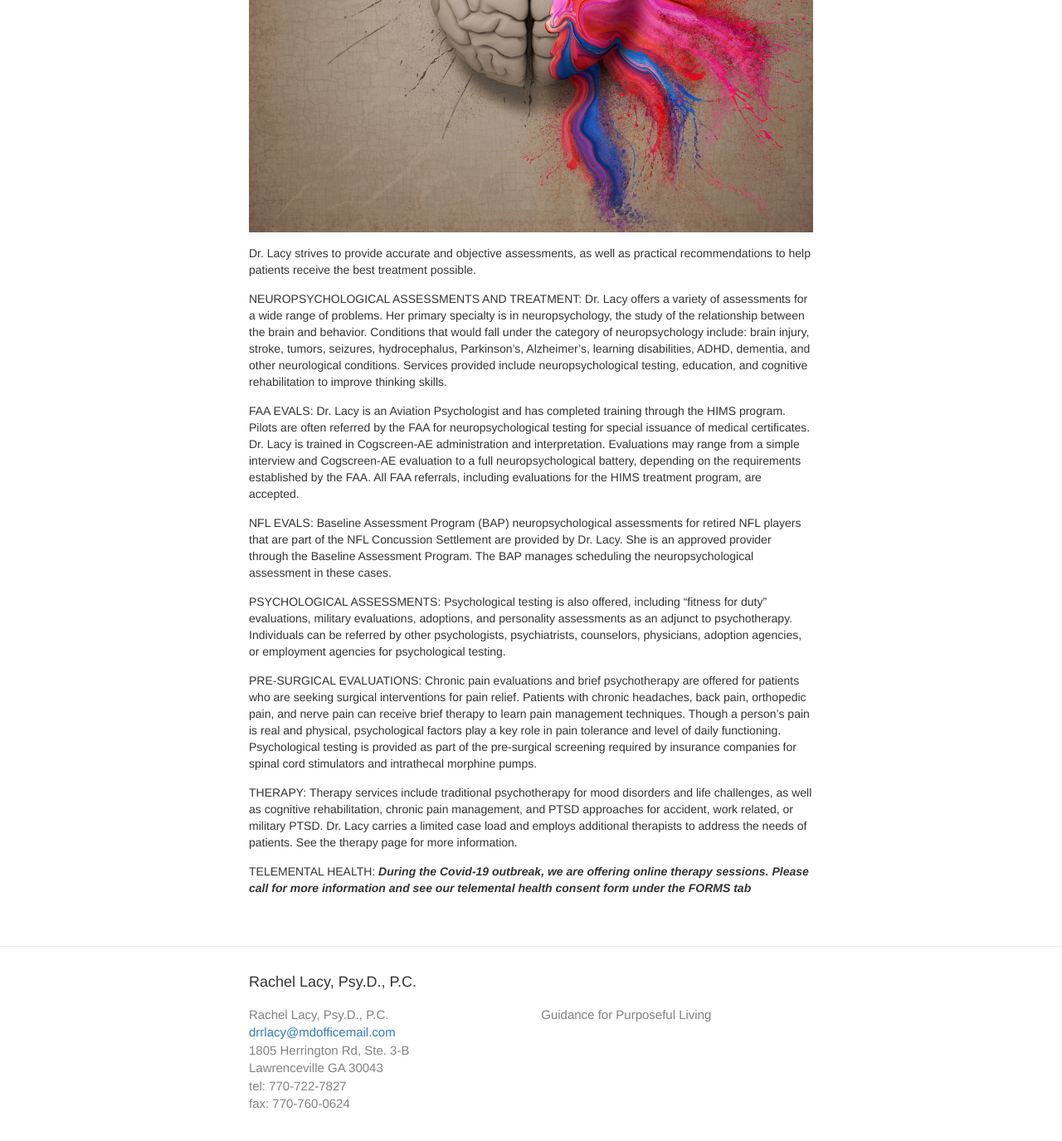
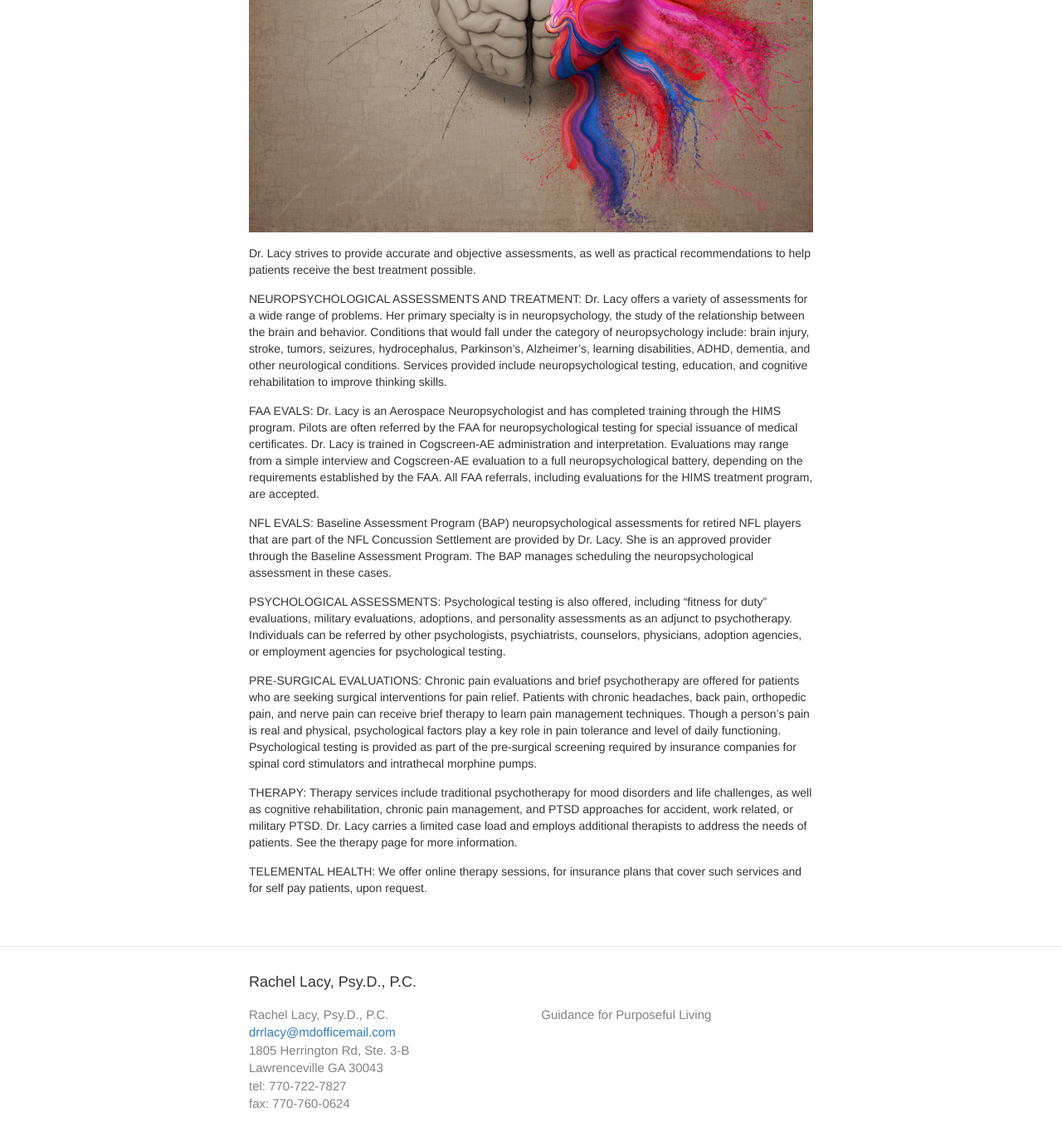
Before and after one commit to halcyon/renewedbrain.com, a Jekyll site: the page built from services.md, in a window 1280 px wide and 1400 px high, scrolled down 704 px. Shown: the top 1375 px of the window at 83% size. Built offline with Jekyll 4.4.1, drawn with Linux system fonts in a browser that asks for light colours.

Commit message:
Update services.md
remove covid notice and change telemental health statement

```diff
--- a/services.md
+++ b/services.md
@@ -10,7 +10,7 @@ Dr. Lacy strives to provide accurate and objective assessments, as well as pract
 
 NEUROPSYCHOLOGICAL ASSESSMENTS AND TREATMENT: Dr. Lacy offers a variety of assessments for a wide range of problems.  Her primary specialty is in neuropsychology, the study of the relationship between the brain and behavior. Conditions that would fall under the category of neuropsychology include: brain injury, stroke, tumors, seizures, hydrocephalus, Parkinson’s, Alzheimer’s, learning disabilities, ADHD, dementia, and other neurological conditions.  Services provided include neuropsychological testing, education, and cognitive rehabilitation to improve thinking skills.
 
-FAA EVALS: Dr. Lacy is an Aviation Psychologist and has completed training through the HIMS program. Pilots are often referred by the FAA for neuropsychological testing for special issuance of medical certificates. Dr. Lacy is trained in Cogscreen-AE administration and interpretation. Evaluations may range from a simple interview and Cogscreen-AE evaluation to a full neuropsychological battery, depending on the requirements established by the FAA.  All FAA referrals, including evaluations for the HIMS treatment program, are accepted.
+FAA EVALS: Dr. Lacy is an Aerospace Neuropsychologist and has completed training through the HIMS program. Pilots are often referred by the FAA for neuropsychological testing for special issuance of medical certificates. Dr. Lacy is trained in Cogscreen-AE administration and interpretation. Evaluations may range from a simple interview and Cogscreen-AE evaluation to a full neuropsychological battery, depending on the requirements established by the FAA.  All FAA referrals, including evaluations for the HIMS treatment program, are accepted.
 
 NFL EVALS: Baseline Assessment Program (BAP) neuropsychological assessments for retired NFL players that are part of the NFL Concussion Settlement are provided by Dr. Lacy.  She is an approved provider through the Baseline Assessment Program. The BAP manages scheduling the neuropsychological assessment in these cases.
 
@@ -20,4 +20,4 @@ PRE-SURGICAL EVALUATIONS: Chronic pain evaluations and brief psychotherapy are o
 
 THERAPY: Therapy services include traditional psychotherapy for mood disorders and life challenges, as well as cognitive rehabilitation, chronic pain management, and PTSD approaches for accident, work related, or military PTSD. Dr. Lacy carries a limited case load and employs additional therapists to address the needs of patients. See the therapy page for more information.
 
-TELEMENTAL HEALTH: ***During the Covid-19 outbreak, we are offering online therapy sessions. Please call for more information and see our telemental health consent form under the FORMS tab***
+TELEMENTAL HEALTH: We offer online therapy sessions, for insurance plans that cover such services and for self pay patients, upon request.
```
